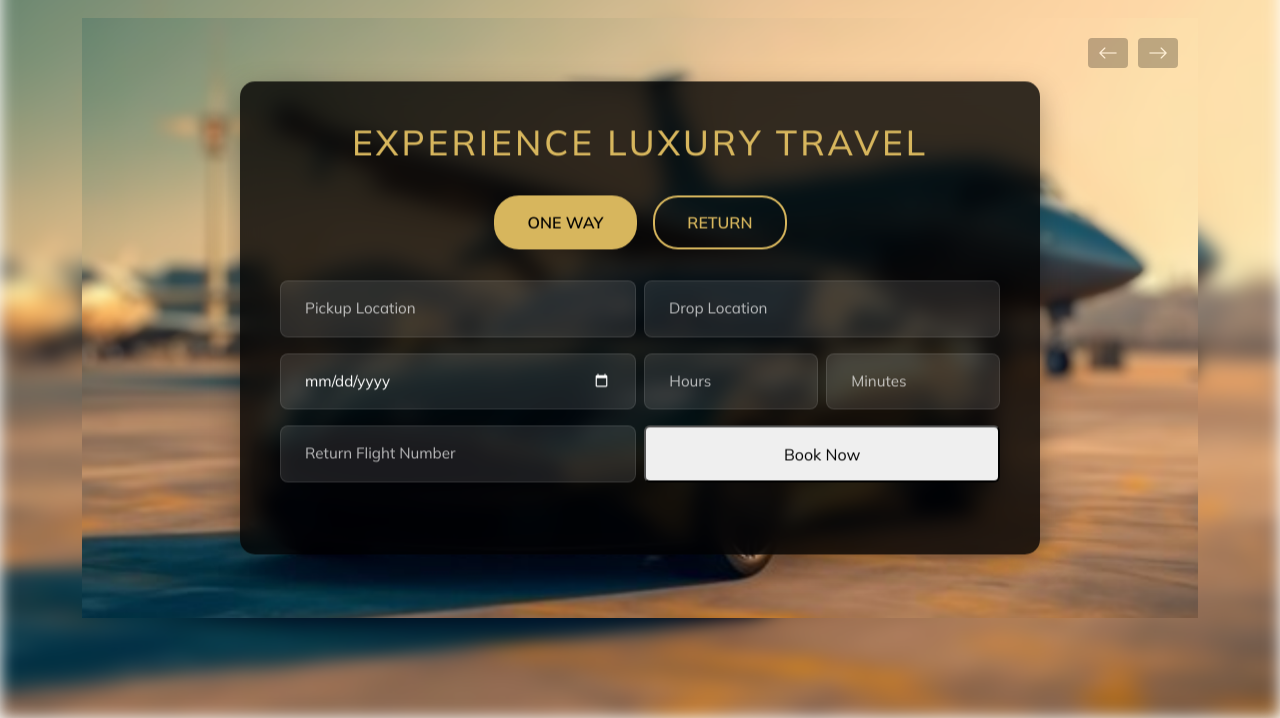
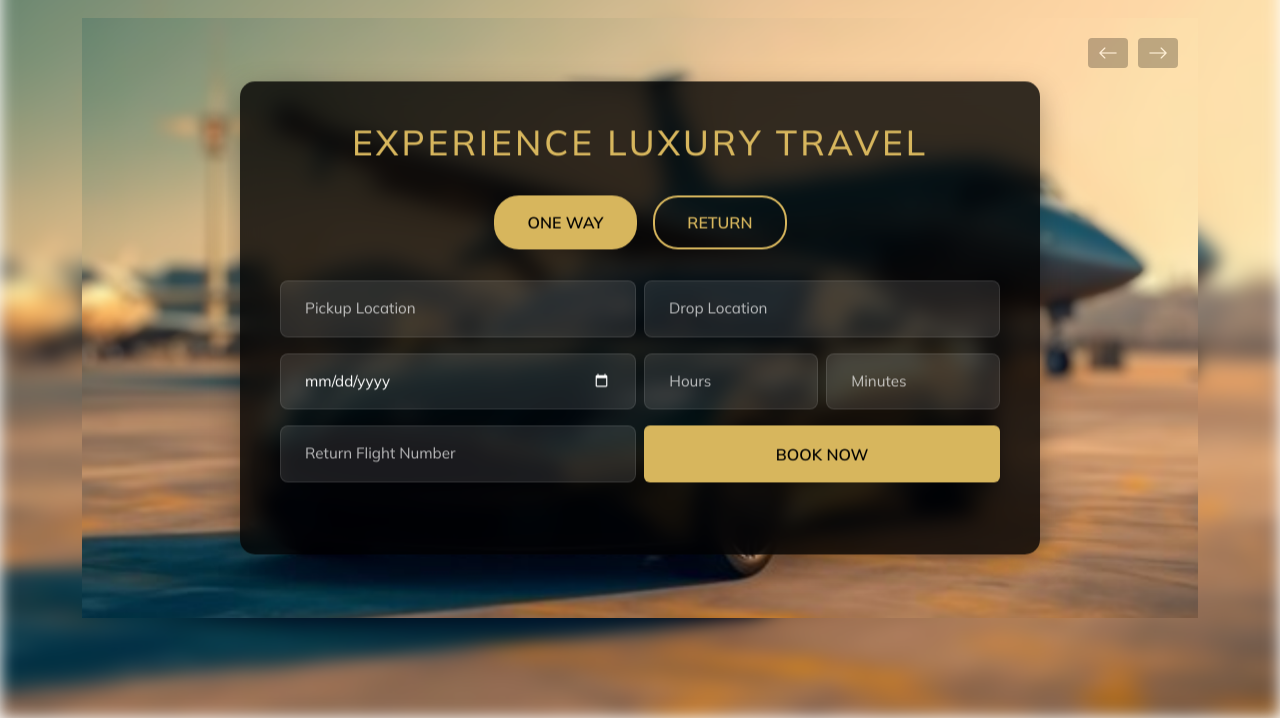
Before and after one commit to Waliii31/AIRPORT-WAY, a plain HTML site: page index.html in a window 1280 px wide. Shown: the part 82-800 px from the top of the page. Drawn offline with nearby package versions, Linux system fonts and the light colour scheme.

Commit message:
Update style.css

```diff
--- a/style.css
+++ b/style.css
@@ -540,6 +540,22 @@ p {
 }
 
 
+.form-btn{
+    color: var(--color-black);
+    background-color: var(--color-gold);
+    border: none;
+    font-weight: 600;
+    text-transform: uppercase;
+    transition: 0.2s all;
+}
+
+.form-btn:hover{
+    background-color: var(--color-black);
+    color: var(--color-gold);
+}
+
+
+
 .carousel {
     height: 100%;
     overflow: hidden;
```
